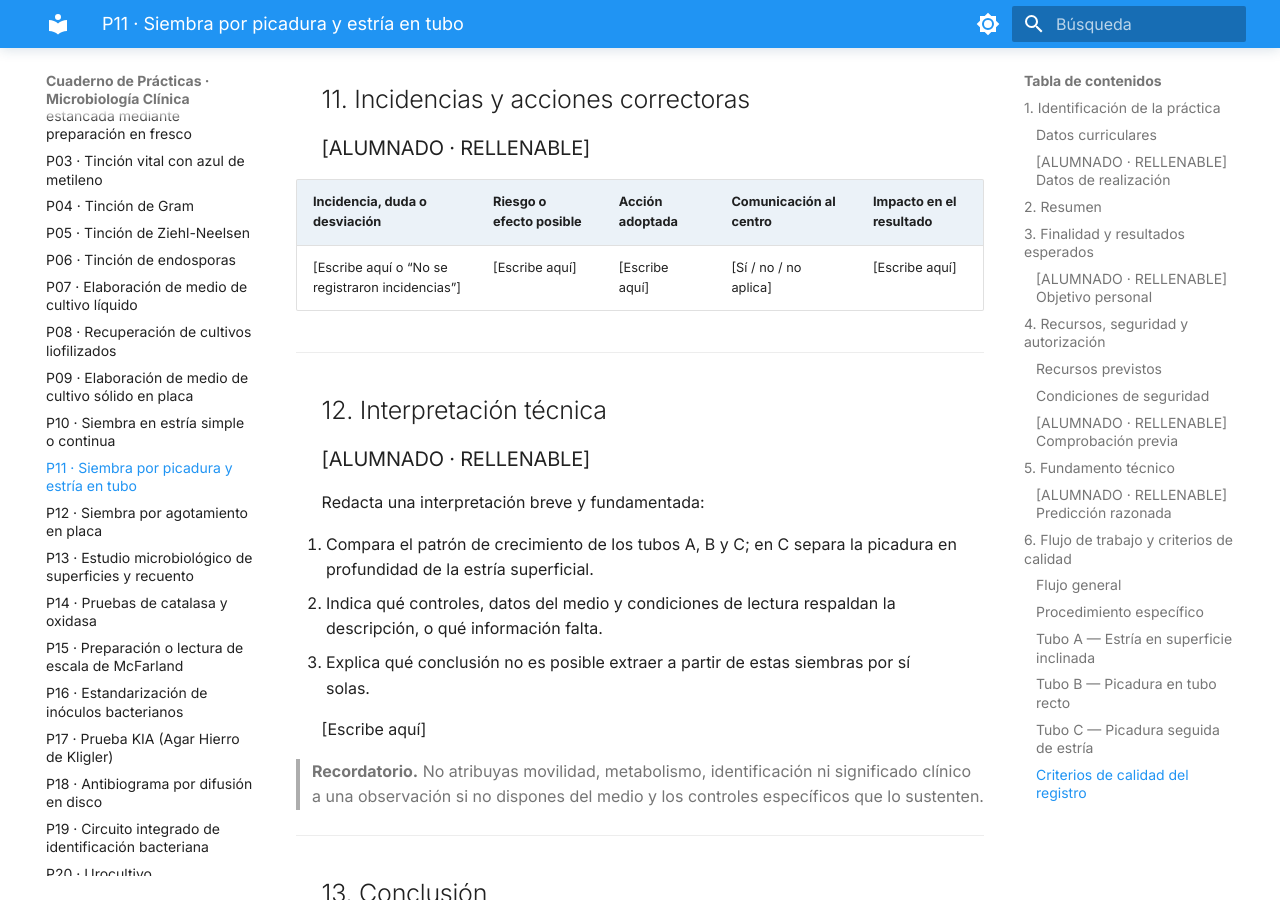
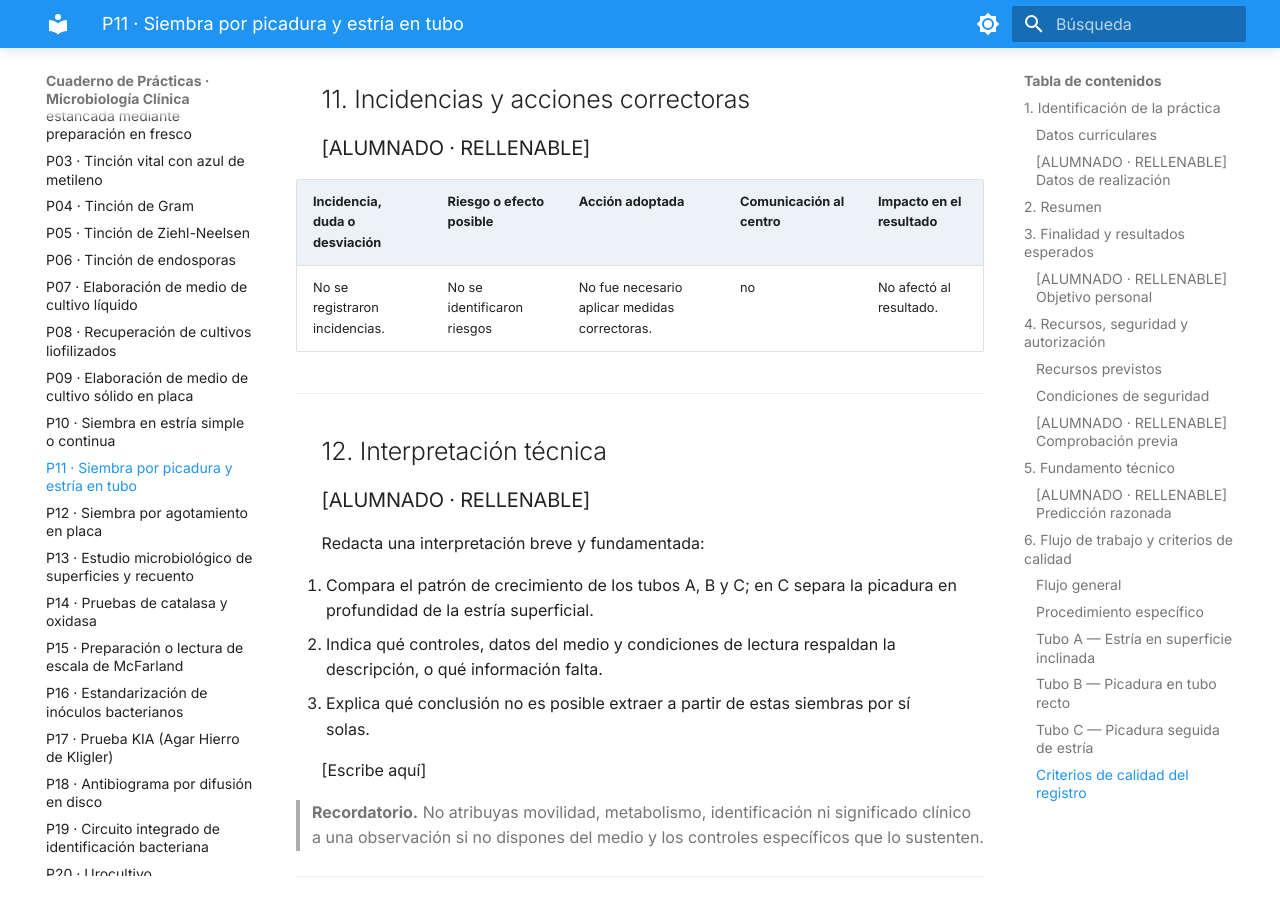
Before and after one commit to lloboc01-ai/Cuaderno-microbiolog-a-Leire-, an MkDocs documentation site: the page built from docs/practicas/P11_Siembra_picadura_y_estria.md, in a window 1280 px wide and 900 px high, scrolled down 11211 px. Built offline with MkDocs 1.6.1 and Material for MkDocs 9.7.7, drawn with Linux system fonts in a browser that asks for light colours.

Commit message:
Update P11_Siembra_picadura_y_estria.md

```diff
--- a/docs/practicas/P11_Siembra_picadura_y_estria.md
+++ b/docs/practicas/P11_Siembra_picadura_y_estria.md
@@ -285,7 +285,7 @@ Incluye fotografías propias de la práctica real solo si su captura está autor
 
 | Incidencia, duda o desviación | Riesgo o efecto posible | Acción adoptada | Comunicación al centro | Impacto en el resultado |
 | --- | --- | --- | --- | --- |
-| [Escribe aquí o “No se registraron incidencias”] | [Escribe aquí] | [Escribe aquí] | [Sí / no / no aplica] | [Escribe aquí] |
+| No se registraron incidencias. | No se identificaron riesgos | No fue necesario aplicar medidas correctoras.|  no  | No afectó al resultado.|
 
 ---
 
```
